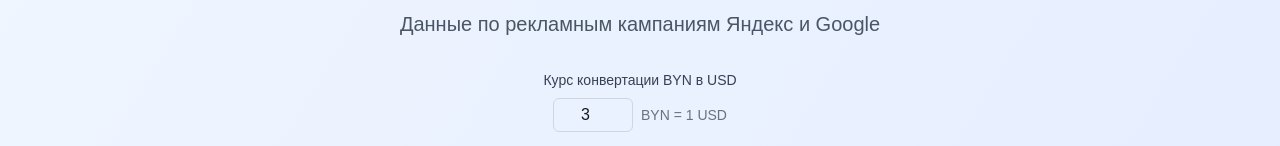
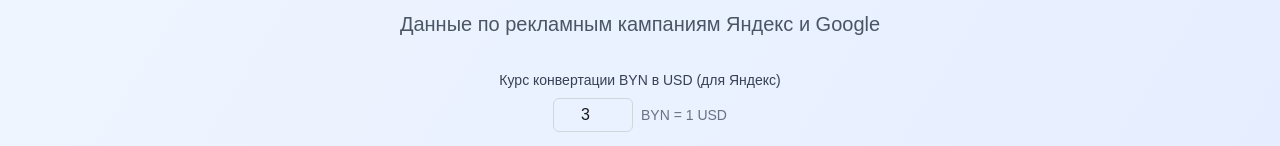
Before and after one commit to ArtMartin89/fullstackn8n-homework, a Next.js app: page / in a window 1280 px wide. Shown: the part 130-276 px from the top of the page. Built offline with nearby package versions, Linux system fonts and the light colour scheme; no server answers.

Commit message:
графики в абсолютных значениях если одинаковые единицы измерения

```diff
--- a/src/app/page.tsx
+++ b/src/app/page.tsx
@@ -663,7 +663,7 @@ export default function Home() {
               {/* Курс конвертации BYN в USD */}
               <div className="flex flex-col items-center gap-2">
                 <label htmlFor="exchangeRate" className="text-sm font-medium text-gray-700 dark:text-gray-300">
-                  Курс конвертации BYN в USD
+                  Курс конвертации BYN в USD (для Яндекс)
                 </label>
                 <div className="flex items-center gap-2">
                   <input
```
